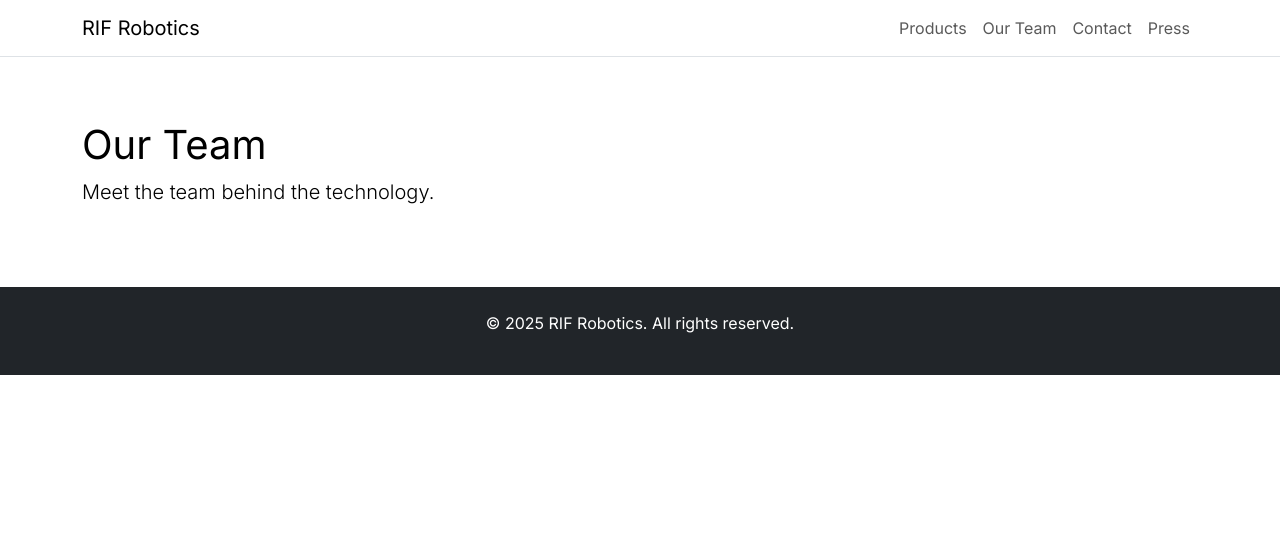
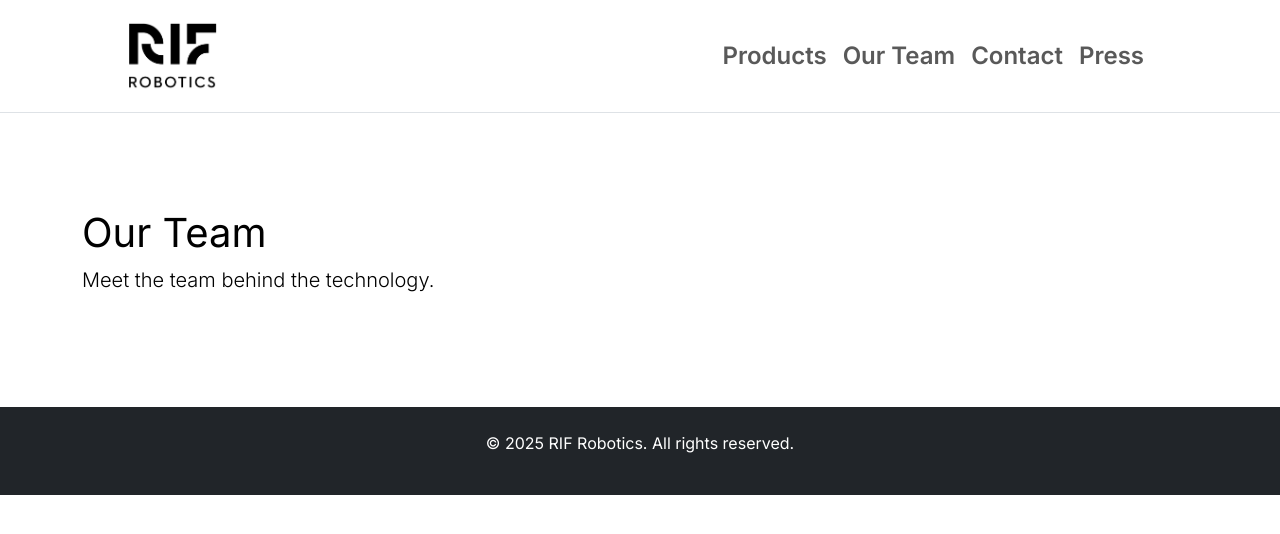
Before and after one commit to RIF-Robotics/rif-website-2025, a Jekyll site: the page built from team.html, in a window 1280 px wide. Shown: the top 534 px of the page. Built offline with Jekyll 4.4.1, drawn with Linux system fonts in a browser that asks for light colours.

Commit message:
Improved navbar and added RIF logo

```diff
--- a/_includes/header.html
+++ b/_includes/header.html
@@ -1,8 +1,32 @@
-<nav class="navbar navbar-expand-lg navbar-light bg-white border-bottom">
-  <div class="container">
-    <a class="navbar-brand" href="{{ '/' | relative_url }}">{{ site.title }}</a>
-    <div class="collapse navbar-collapse">
-      <ul class="navbar-nav ms-auto">
+<!-- <nav class="navbar navbar-expand-lg navbar-light bg-white border-bottom"> -->
+<!--   <div class="container"> -->
+<!--     <a class="navbar-brand" href="{{ '/' | relative_url }}">{{ site.title }}</a> -->
+<!--     <div class="collapse navbar-collapse"> -->
+<!--       <ul class="navbar-nav ms-auto"> -->
+<!--         {% for item in site.nav %} -->
+<!--         <li class="nav-item"><a class="nav-link" href="{{ item.url | relative_url }}">{{ item.title }}</a></li> -->
+<!--         {% endfor %} -->
+<!--       </ul> -->
+<!--     </div> -->
+<!--   </div> -->
+<!-- </nav> -->
+
+<nav class="navbar navbar-expand-lg py-3 navbar-light bg-white border-bottom"> <!-- navbar-dark bg-dark -->
+  <div class="container-fluid">
+    <!-- Logo -->
+    <a class="navbar-brand ms-3" href="{{ '/' | relative_url }}">
+      <img src="{{ '/assets/images/RIF_black.png' | relative_url }}" alt="RIF Robotics Logo" height="70">
+    </a>
+
+    <!-- Mobile Toggle -->
+    <button class="navbar-toggler" type="button" data-bs-toggle="collapse" data-bs-target="#navbarNav"
+      aria-controls="navbarNav" aria-expanded="false" aria-label="Toggle navigation">
+      <span class="navbar-toggler-icon"></span>
+    </button>
+
+    <!-- Nav Links -->
+    <div class="collapse navbar-collapse justify-content-end me-3" id="navbarNav">
+      <ul class="navbar-nav"> <!-- ms-auto -->
         {% for item in site.nav %}
         <li class="nav-item"><a class="nav-link" href="{{ item.url | relative_url }}">{{ item.title }}</a></li>
         {% endfor %}
--- a/assets/css/main.css
+++ b/assets/css/main.css
@@ -9,8 +9,24 @@
     color:#fff;
 }
 
+/* Make navbar links bigger and bolder */
+.navbar-nav .nav-link {
+    font-size: 1.5rem;
+    font-weight: 900;
+    padding: 0.5rem 1rem;
+}
+
+.navbar-brand img {
+    margin-left: 100px;
+    max-height: 70px; /* adjust logo size */
+}
+
+.navbar-nav {
+    margin-right: 100px; /* ensure no extra spacing */
+}
+
 .section-pad {
-    padding: 4rem 0;
+    padding: 6rem 0;
 }
 
 .hero-video {
@@ -35,7 +51,7 @@
 .hero-video .overlay {
     position: absolute;
     inset: 0;
-  background: rgba(0, 0, 0, 0.5); /* semi-transparent overlay */
+    background: rgba(0, 0, 0, 0.55); /* semi-transparent overlay */
     z-index: -1;
 }
 
```
Also changed, not shown: assets/images/RIF_black.png (added). Lines whose indentation alone changed are shown as unchanged.
